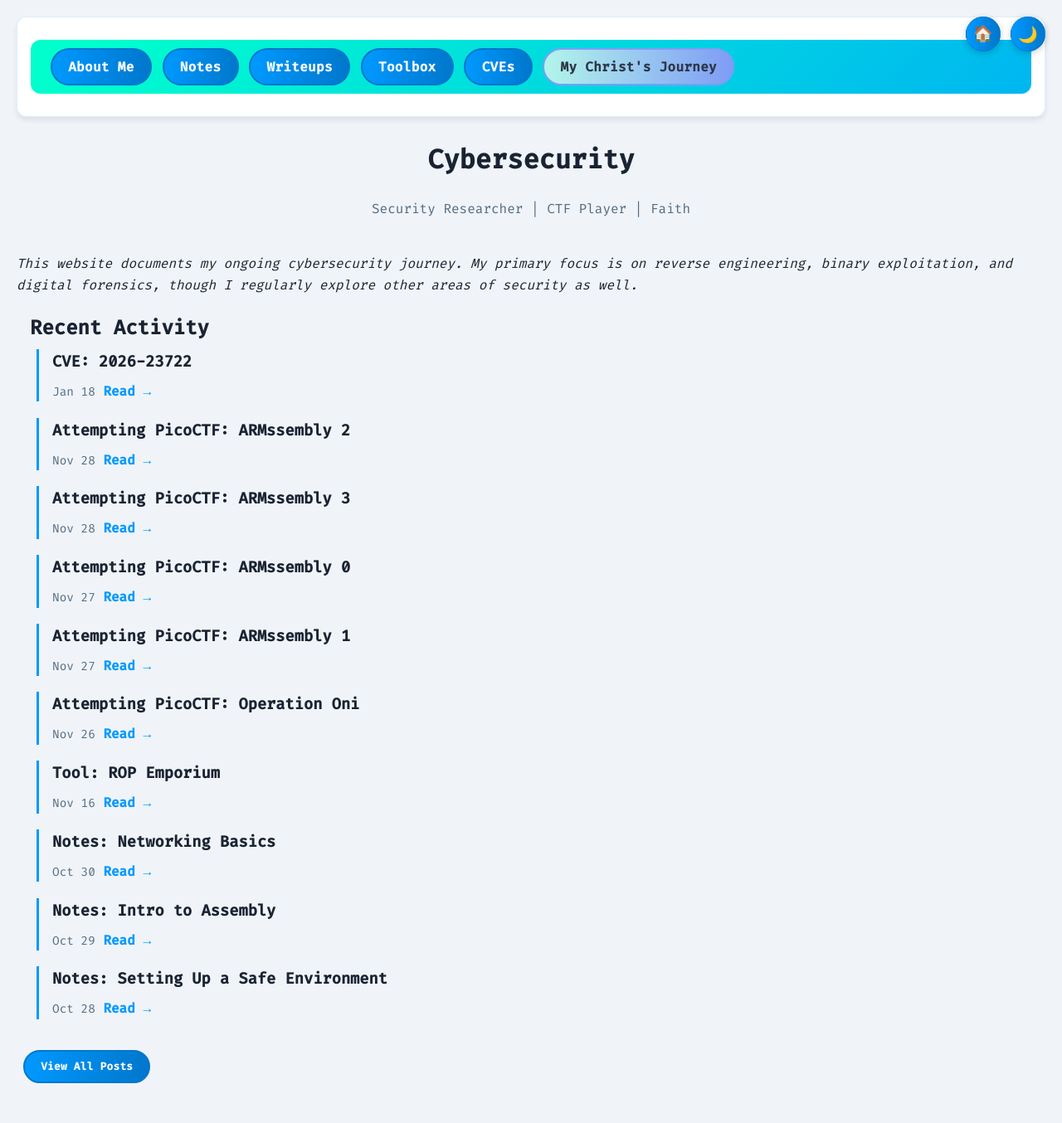
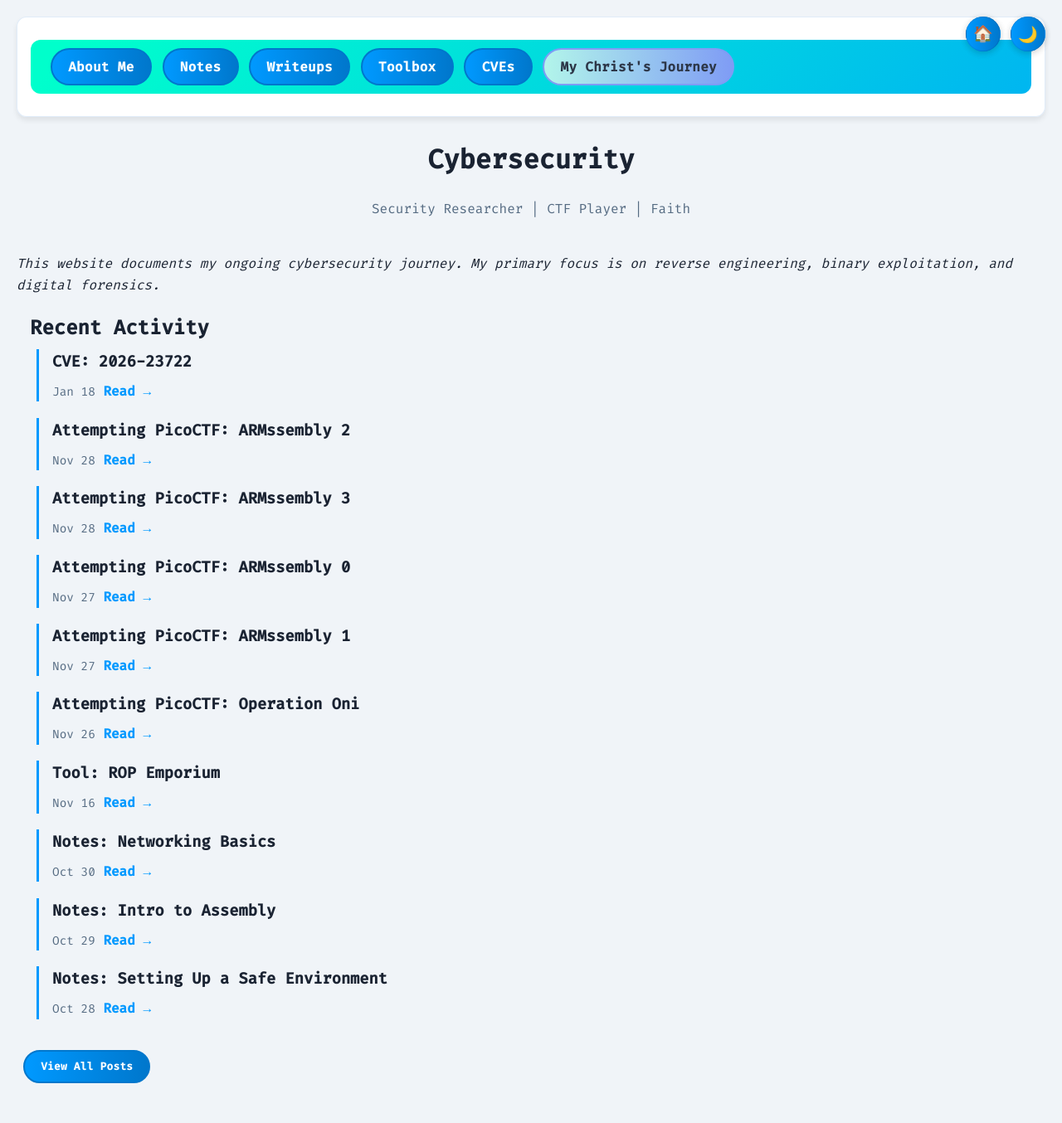
Before and after one commit to PathogenicKatt/PathogenicKatt.github.io, a Jekyll site: the page built from index.md, in a window 1280 px wide. Shown: the whole page at 83% size. Built offline with Jekyll 4.4.1, drawn with Linux system fonts in a browser that asks for light colours.

Commit message:
Fix grammar

```diff
--- a/index.md
+++ b/index.md
@@ -25,7 +25,7 @@ custom_css: true
 
 </div>
 
-<p><i>This website documents my ongoing cybersecurity journey. My primary focus is on reverse engineering, binary exploitation, and digital forensics, though I regularly explore other areas of security as well. </i>
+<p><i>This website documents my ongoing cybersecurity journey. My primary focus is on reverse engineering, binary exploitation, and digital forensics.</i>
   </p>
 
 
```
